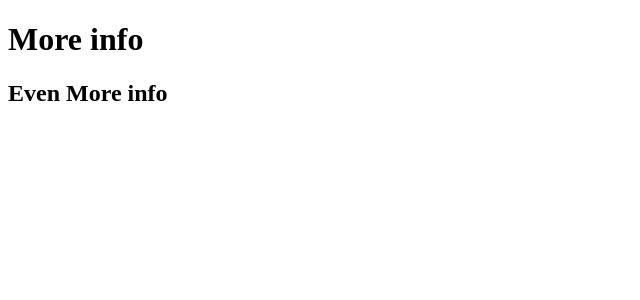
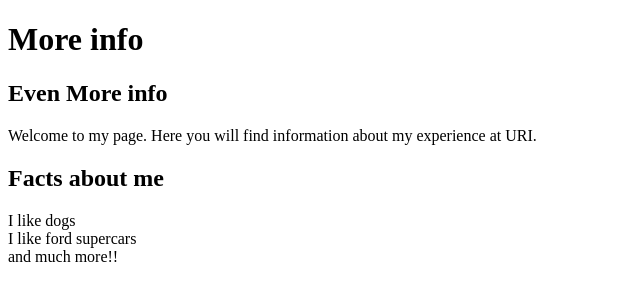
Before and after one commit to Jaco-coder8/Jaco-coder8-Jaco-coder8.github.io, a plain HTML site: page index.html in a window 1280 px wide. Shown: the whole page, without its empty margins (0-640 px from the left). Drawn offline with Linux system fonts and the light colour scheme.

Commit message:
Update index.html

```diff
--- a/index.html
+++ b/index.html
@@ -10,5 +10,13 @@
 
         <h2>Even More info</h2>
 
+        <p>Welcome to my page. Here you will find information about my experience at URI.</p>
+
+        <h2>Facts about me</h2>
+
+        <p>I like dogs <br>
+        I like ford supercars <br>
+            and much more!!</p>
+
     </body>
 </html>
```
